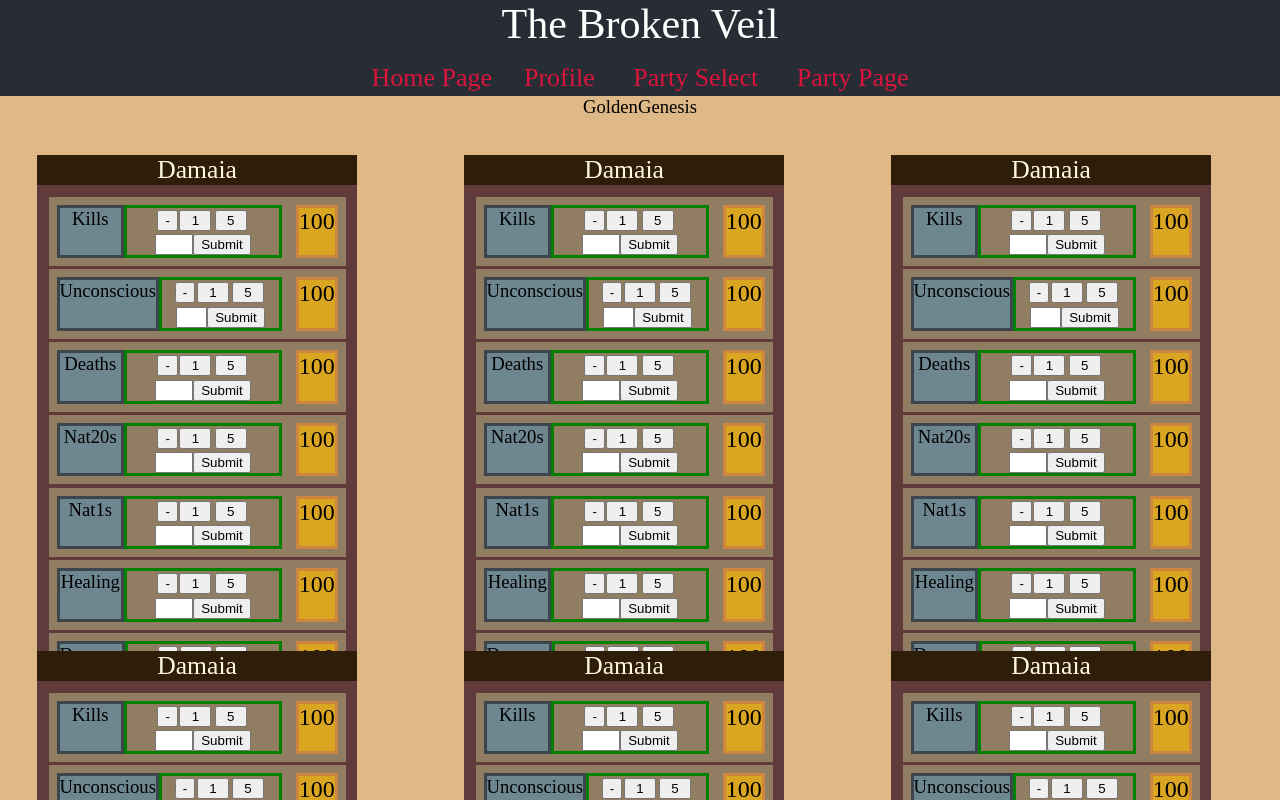
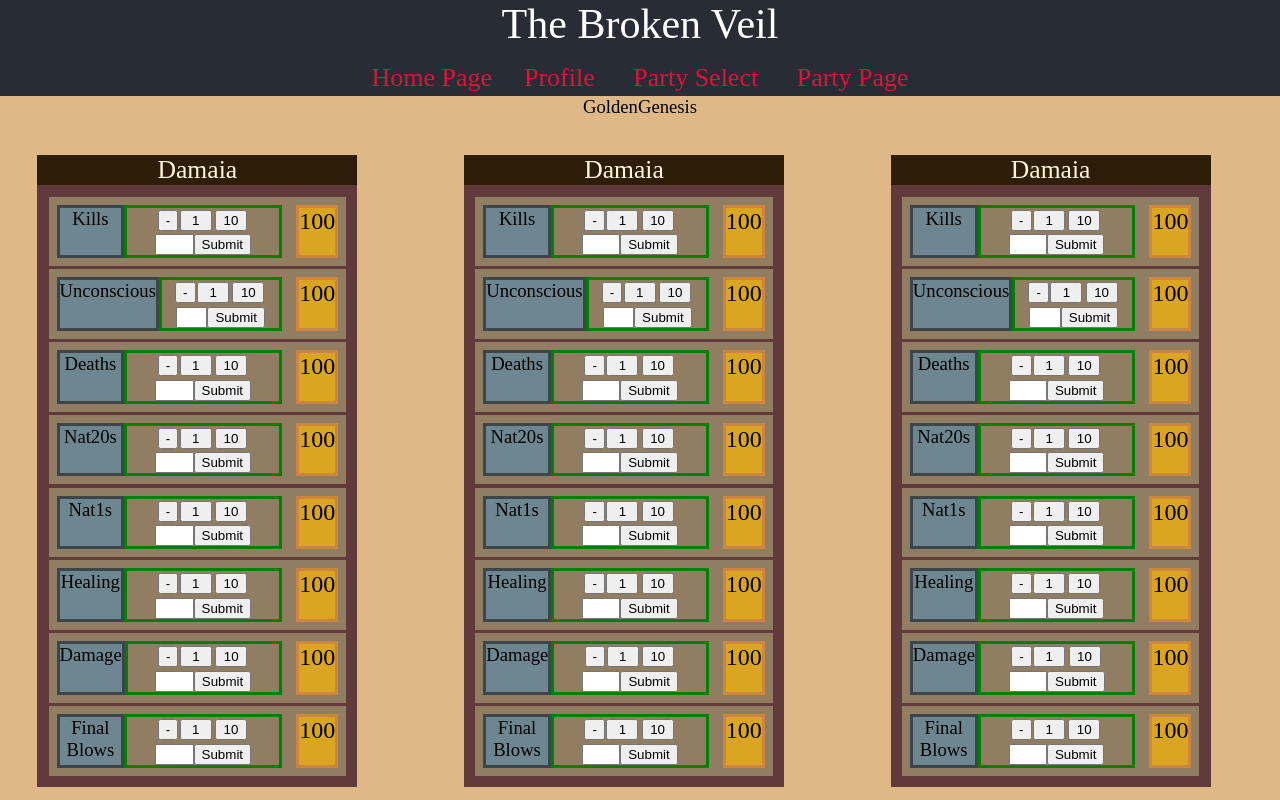
Before and after one commit to G-Wiseman/Veil-React, a React (Create React App) app: page /partypage in a window 1280 px wide. Shown: the top 800 px of the page. Built offline with nearby package versions, Linux system fonts and the light colour scheme.

Commit message:
Minor Changes to CharacterCard css. Not final.

```diff
--- a/src/CharacterCard.css
+++ b/src/CharacterCard.css
@@ -1,5 +1,4 @@
 .CharacterCard {
-    margin: 1rem;
     text-align: center;
     background-color: rgb(46, 29, 8);
     height: 20em;
@@ -34,7 +33,8 @@
   background-color: rgb(109, 134, 143);
 }
 
-.StatLineButtons{
+.StatLineInputs{
+  display:inline-flexbox;
   border: solid green;
 }
 
--- a/src/CharacterCard.js
+++ b/src/CharacterCard.js
@@ -24,11 +24,11 @@ export default function CharacterCard({characterID}) {
 
     const handleSignButton = () =>{
       setInputSign( prevSign => {
-        if (prevSign.scaleValue == -1){
-          return {scaleValue: 1, next: "-"}
+        if (prevSign.scaleValue < 0){
+          return {scaleValue: 1, next: "-"};
         }
         else{
-          return {scaleValue: -1, next: "+"}
+          return {scaleValue: -1, next: "+"};
         }
       });
 
@@ -52,11 +52,11 @@ export default function CharacterCard({characterID}) {
     <div className="StatLine">
       <span className="StatType">{StatType}</span>
 
-      <span className="StatLineButtons">
-        <button id="SignButton" onClick={handleSignButton}> {inputSign.next} </button>
-        <button value="1" className="IncrementButton" onClick={handleIncrementButton}>1</button>
-        <button value="5" className="IncrementButton" onClick={handleIncrementButton}>5</button>
+      <span className="StatLineInputs">
 
+          <button id="SignButton" onClick={handleSignButton}> {inputSign.next} </button>
+          <button value="1" className="IncrementButton" onClick={handleIncrementButton}>{1 * inputSign.scaleValue}</button>
+          <button value="10" className="IncrementButton" onClick={handleIncrementButton}>{10 * inputSign.scaleValue}</button>
 
         <form onSubmit={handleFormInput}>
           <input className="StatLineInput" id="StatLineInputForm"></input>
--- a/src/PartyHomePage.css
+++ b/src/PartyHomePage.css
@@ -1,14 +1,13 @@
 .CharacterLineup{
     display: grid;
     grid-template-columns: repeat(3, 1fr);
-    column-gap:1px;
-    row-gap: 3rem;
+    row-gap: 13rem;
 }
 
-@media screen and (max-width:500px){
+/* @media screen and (max-width:500px){
     .CharacterLineup{
         display: grid;
         grid-template-columns: repeat(2, 1fr);
         grid-auto-rows: 2rem;
     }
-}
+} */
```
